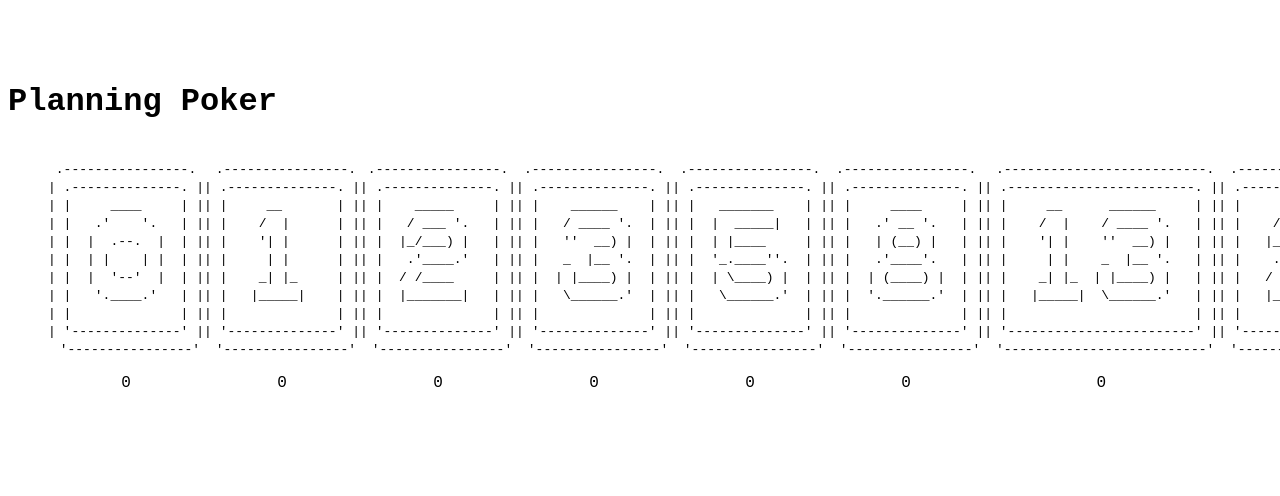
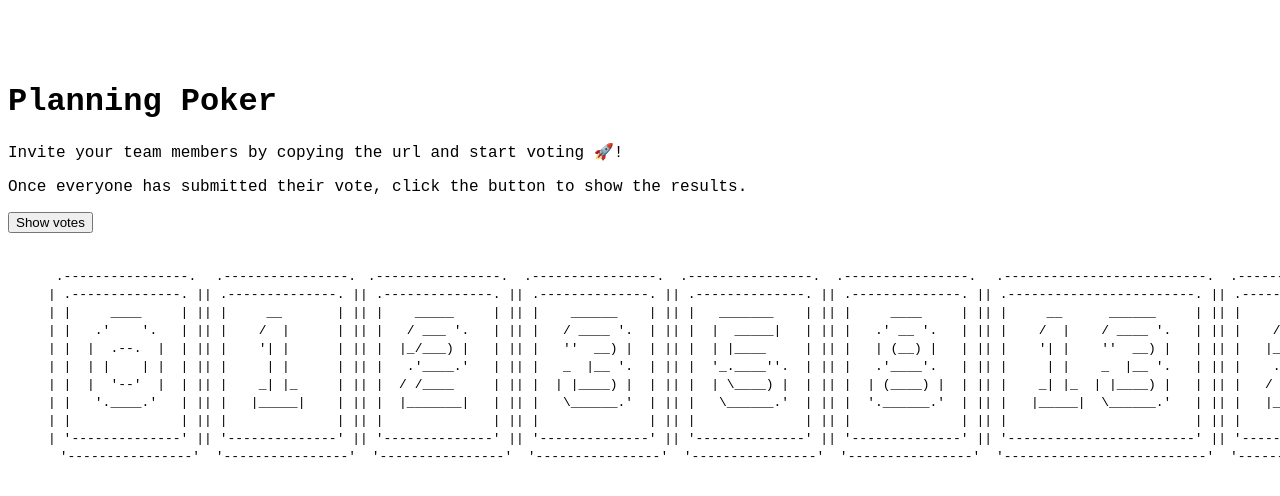
Before and after one commit to ably-labs/agile-flush-vue-app, a Vue app: page / in a window 1280 px wide. Shown: the top 496 px of the page. Built offline with nearby package versions, Linux system fonts and the light colour scheme.

Commit message:
Add voting func

```diff
--- a/src/App.vue
+++ b/src/App.vue
@@ -1,12 +1,16 @@
 <template>
   <div>
     <h1>Planning Poker</h1>
+    <p>Invite your team members by copying the url and start voting 🚀!</p>
+    <p>Once everyone has submitted their vote, click the button to show the results.</p>
+        <button @click="toggleResults">{{showResults ? 'Hide votes' : 'Show votes'}}</button>
     <ul>
-      <li class="cardlist" v-for="card in cards" :key="card">
-        <code>{{ card.visual }}</code>
-        <p v-if="showResults">0</p>
+      <li class="cardlist" v-for="card in cards" :key="card.number">
+        <code @click="vote(card.number)">{{ card.visual }}</code>
+        <p v-if="showResults">{{card.count}}</p>
         </li>
     </ul>
+
   </div>
 </template>
 
@@ -16,10 +20,11 @@ export default {
   data() {
     return {
       value: "World!!",
-      showResults: true,
+      showResults: false,
       cards: [
         {
           number: "0",
+          count: 0,
           visual: `
  .----------------.
 | .--------------. |
@@ -35,6 +40,7 @@ export default {
         },
         {
           number: "1",
+          count: 0,
           visual: `
  .----------------.
 | .--------------. |
@@ -50,6 +56,7 @@ export default {
         },
         {
           number: "2",
+          count: 0,
           visual: `
  .----------------.
 | .--------------. |
@@ -65,6 +72,7 @@ export default {
         },
         {
           number: "3",
+          count: 0,
           visual: `
  .----------------.
 | .--------------. |
@@ -80,6 +88,7 @@ export default {
         },
         {
           number: "5",
+          count: 0,
           visual: `
  .----------------.
 | .--------------. |
@@ -95,6 +104,7 @@ export default {
         },
         {
           number: "8",
+          count: 0,
           visual: `
  .----------------.
 | .--------------. |
@@ -110,6 +120,7 @@ export default {
         },
         {
           number: "13",
+          count: 0,
           visual: `
  .--------------------------.
 | .------------------------. |
@@ -125,6 +136,7 @@ export default {
         },
         {
           number: "21",
+          count: 0,
           visual: `
  .--------------------------.
 | .------------------------. |
@@ -140,12 +152,20 @@ export default {
         },
       ]
     };
+  },
+  methods: {
+    toggleResults() {
+      this.showResults = !this.showResults;
+    },
+    vote(cardNumber) {
+      this.cards[cardNumber].count++;
+    }
   }
 };
 </script>
 <style>
   body {
-    font-family: 'Courier New', Courier, monospace;
+    font-family: 'Courier New', monospace;
     white-space: pre;
   }
 
```
